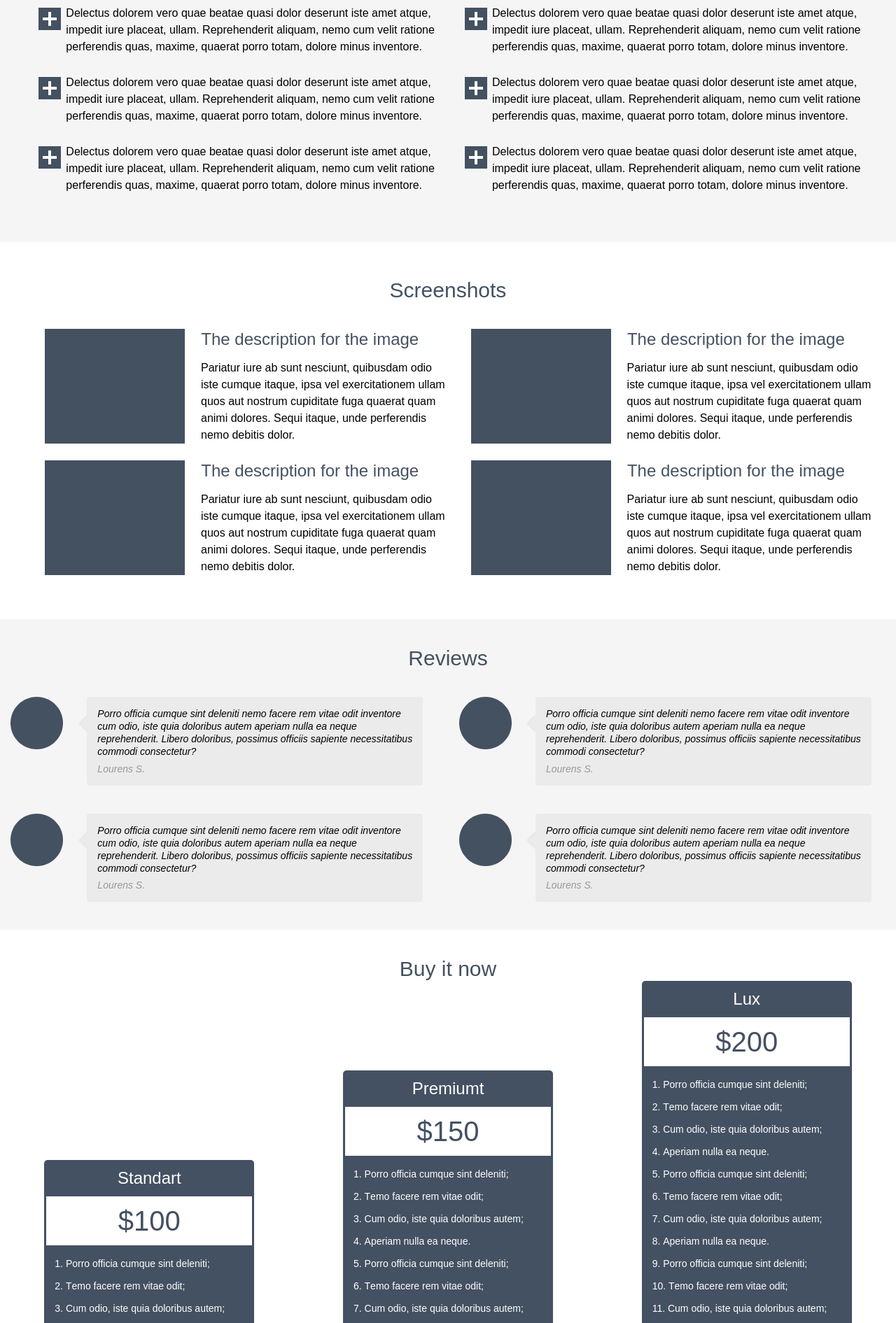
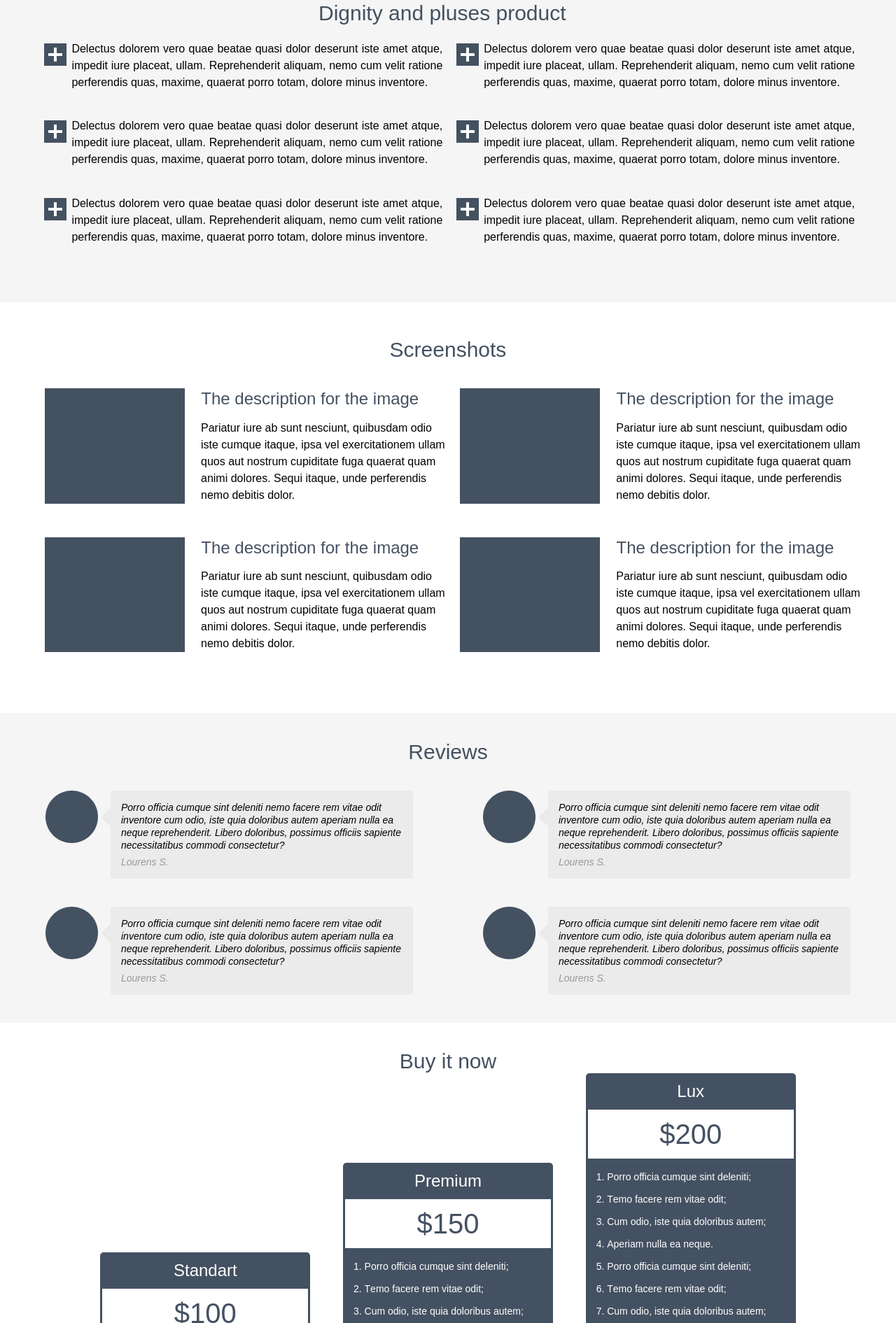
Before and after one commit to Amidamaru1385/Git1site, a plain HTML site: page first_template/index.html in a window 1280 px wide. Shown: the part 786-2677 px from the top of the page at 70% size. Drawn offline with Linux system fonts and the light colour scheme.

Commit message:
Last preparaion before adaptive update

```diff
--- a/first_template/assets/css/style.css
+++ b/first_template/assets/css/style.css
@@ -35,7 +35,7 @@ h1{
 
 }
 
-.header-content::after{
+.clear-fix::after{
     content: '';
     clear: both;
     display: block;
@@ -59,14 +59,13 @@ h1{
 }
 
 .about{
-    position: relative;
-    margin: 4% 0 0 0;
+
+    margin: 4%;
     min-height: 300px;
 }
 
 .about-text{
-    position: absolute;
-    padding: 0 45% 0 4%;
+    float: left;
     max-width: 670px;
     line-height: 24px;
 }
@@ -83,7 +82,6 @@ h1{
 
 .about-video{
     float:right;
-    padding: 0 4% 1.8% 0;
 }
 
 .pluses{
@@ -101,17 +99,25 @@ h1{
 }
 
 .pluses-list{
-    column-gap: 0.1%;
-    column-count: 2;
-    margin-left: 5%;
+    margin-left: 8%;
     list-style-image: url(../images/plus-icon.png);
 
 
 }
 
+
+
 .pluses-list li{
-    margin: 0 0 2% 5%;
+    width: calc(45%);
+    float: left;
+    margin: 0 0 2% 0%;
     line-height: 24px;
+    box-sizing: border-box;
+    text-align: justify;
+}
+
+.pluses-list li:nth-child(even){
+    margin-left: 5%;
 }
 
 .pluses-text{
@@ -145,9 +151,7 @@ h1{
 .screenshots-list{
     margin: 0 0 0 5%;
     list-style-type: none;
-    column-count: 2;
 
-    column-gap: 0.1%;
 }
 
 .screenshots-list li{
@@ -191,14 +195,14 @@ h1{
 
 .reviews-list{
     margin: 3% 0 0 0%;
-    column-count: 2;
-    column-gap: 0.1%;
     list-style-type: none;
 
 }
 .reviews-list li{
     display: flex;
-
+    max-width: 575px;
+    float: left;
+    margin-left: 50px;
 }
 
 .speech-bubble {
@@ -215,6 +219,7 @@ h1{
     line-height: 18px;
     font-style: italic;
     margin-right: 35px;
+    margin-left: 18px;
 
 }
 
@@ -257,6 +262,14 @@ h1{
     display: flex;
     justify-content: space-around;
     align-items: flex-end;
+}
+
+.offer:first-child{
+    margin-left: 120px;
+}
+
+.offer:last-child{
+    margin-right: 120px;
 }
 
 .offer{
--- a/first_template/index.html
+++ b/first_template/index.html
@@ -9,7 +9,7 @@
 
 <body>
     <div class="container">
-        <header class="header-content">
+        <header class="header-content clear-fix">
 
             <div class="header-text">
                 <h1>Product name</h1>
@@ -26,7 +26,7 @@
 
         </header>
         <main>
-            <div class="about">
+            <section class="about clear-fix">
                 <div class="about-text">
                     <h2 class="about-heading">About your product</h2>
                     <p>
@@ -44,9 +44,9 @@
                 <div class="about-video">
                     <img src="assets/images/about-dummy.jpg" alt="video">
                 </div>
-            </div>
+            </section>
 
-            <div class="pluses">
+            <section class="pluses clear-fix">
                 <h2 class="pluses-heading">Dignity and pluses product</h2>
                 <ul class="pluses-list">
                     <li>
@@ -98,9 +98,9 @@
                         </span>
                     </li>
                 </ul>
+            </section>
 
-            </div>
-            <div class="screenshots">
+            <section class="screenshots">
                 <h2 class="screenshots-heading">Screenshots</h2>
                 <ul class="screenshots-list">
                     <li><img src="assets/images/screenshots-dummy.jpg" alt="screenshot-1">
@@ -148,9 +148,9 @@
                         </div>
                     </li>
                 </ul>
-            </div>
+            </section>
 
-            <div class="reviews">
+            <section class="reviews clear-fix">
                 <h2 class="reviews-heading">Reviews</h2>
                 <ul class="reviews-list">
                     <li>
@@ -192,9 +192,9 @@
                         </div>
                     </li>
                 </ul>
-            </div>
+            </section>
 
-            <div class="buy-it-now">
+            <section class="buy-it-now">
                 <h2 class="buy-it-now-heading">Buy it now</h2>
                 <div class="offers">
                     <div class="offer">
@@ -209,7 +209,7 @@
                         <div class="button-container"><button class="buy-button">BUY</button></div>
                     </div>
                     <div class="offer">
-                        <h3 class="offer-name">Premiumt</h3>
+                        <h3 class="offer-name">Premium</h3>
                         <p class="price">$150</p>
                         <ul class="privelege">
                             <li>Porro officia cumque sint deleniti; </li>
@@ -244,14 +244,15 @@
                         <div class="button-container"><button class="buy-button">BUY</button></div>
                     </div>
                 </div>
-            </div>
+            </section>
+
             <address>
-                <h2 class="contacts-heading">Contacts</h2>
+                <h3 class="contacts-heading">Contacts</h3>
                 <div class="contacts-content">
                     <div class="contacts-form">
                         <input class="input-name" type="text" placeholder="Your name:">
                         <input class="input-email" type="email" placeholder="Your email:">
-                        <textarea class="input-message" type="text" placeholder="Your message:"></textarea>
+                        <textarea class="input-message" placeholder="Your message:"></textarea>
                         <button class="send-button">SEND</button>
                     </div>
                     <div class="contacts-links">
```
